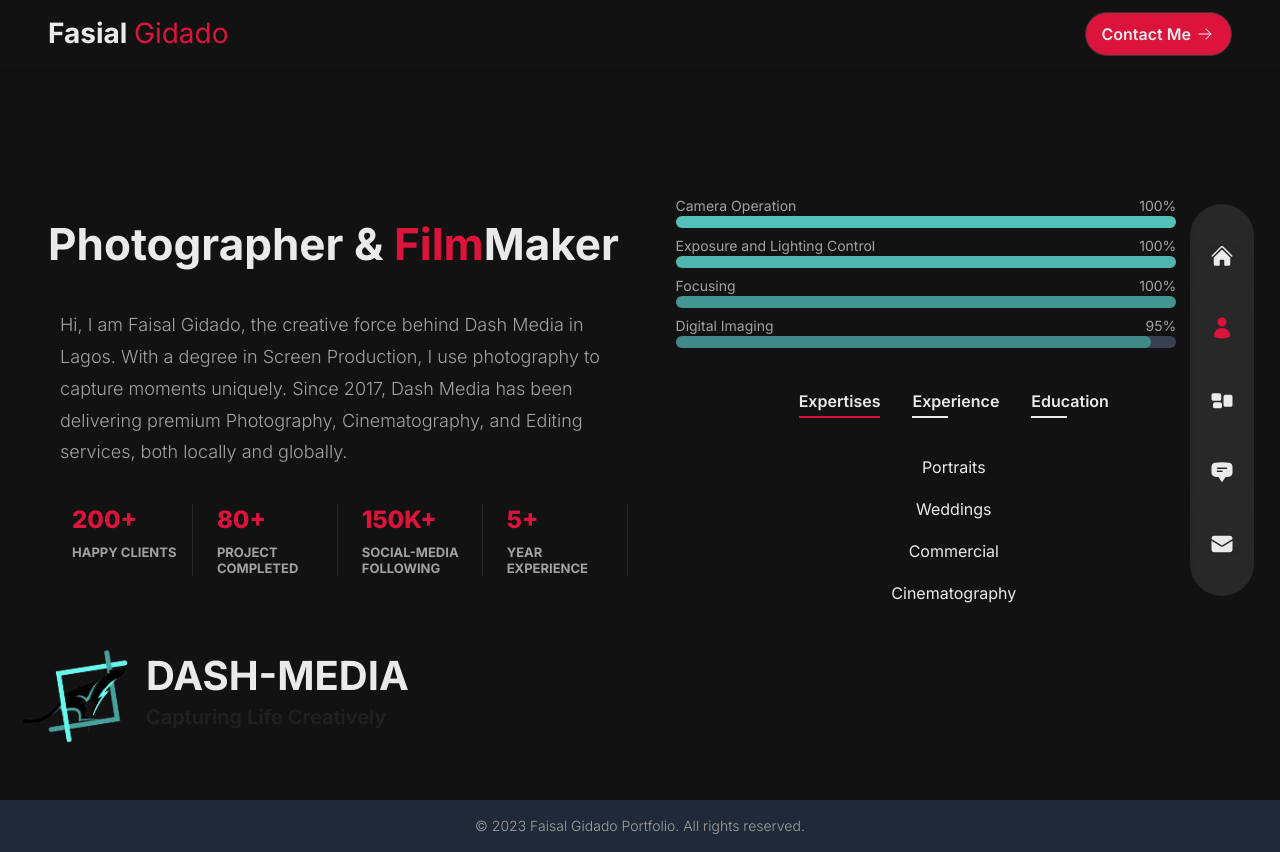
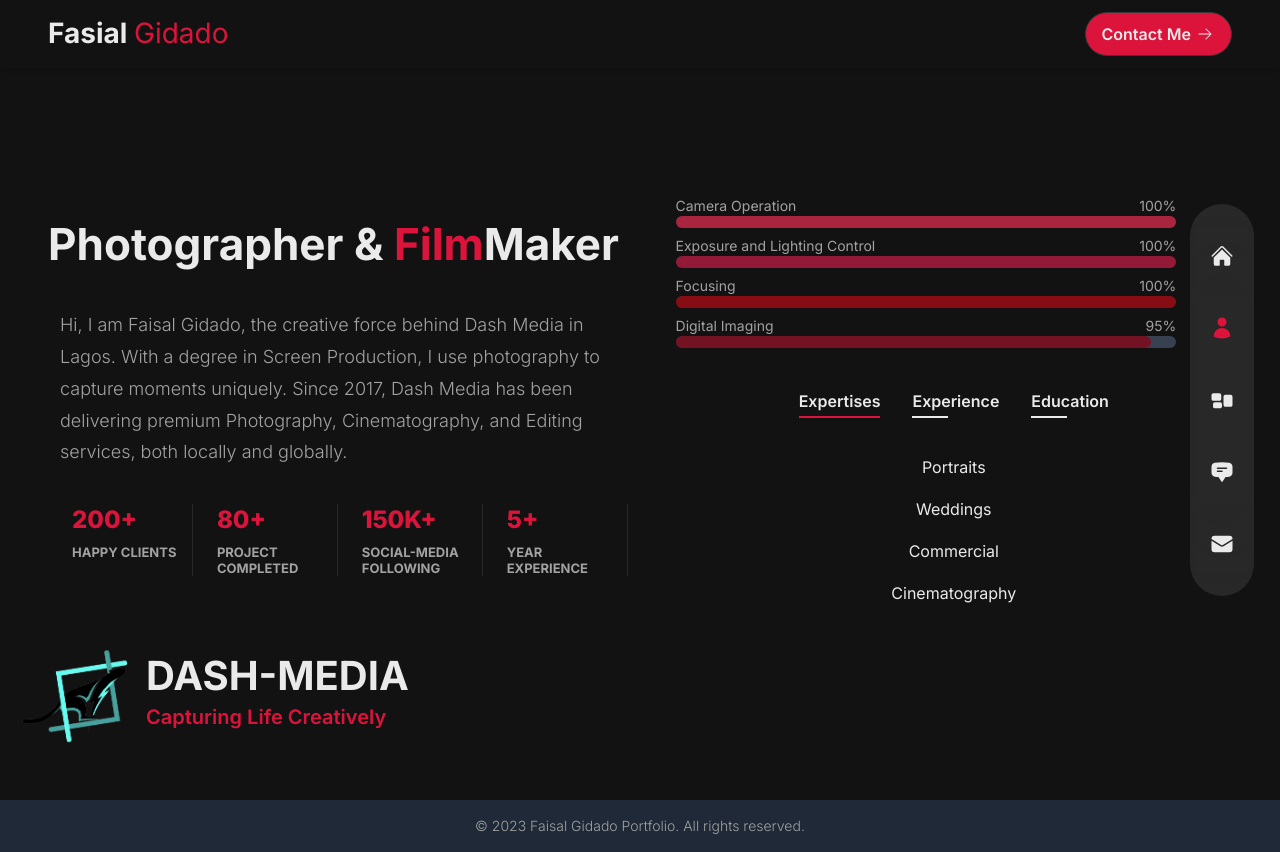
Before and after one commit to kayode-victor/faisal-portfolio, a Next.js app: page /about in a window 1280 px wide. Built offline with nearby package versions, Linux system fonts and the light colour scheme.

Commit message:
Mew file working-7

```diff
--- a/components/Logo.jsx
+++ b/components/Logo.jsx
@@ -11,7 +11,7 @@ const Logo = () => {
         <Image src={"/logo1.png"} alt="img-logo" height={130} width={130} />
         <div>
           <h2 className="bold-40 font-bold">DASH-MEDIA</h2>
-          <p className="text-tertiary medium-20">Capturing Life Creatively</p>
+          <p className="text-secondary medium-20">Capturing Life Creatively</p>
         </div>
       </div>
 
--- a/components/Nav.jsx
+++ b/components/Nav.jsx
@@ -15,7 +15,7 @@ const Nav = () => {
             href={link.path}
             className={`${
               link.path === pathname && "text-secondary"
-            } flexCenter hover:text-tertiary p-2 group relative`}
+            } flexCenter hover:text-secondary p-2 group relative`}
           >
             <div className="bg-white text-black absolute right-16 border rounded p-1 items-center hidden xl:group-hover:flex">
               <div className="text-[16px] px-4 py-2 font-semibold text-gray-50 capitalize leading-none">
--- a/pages/about/index.jsx
+++ b/pages/about/index.jsx
@@ -86,7 +86,7 @@ const About = () => {
               <span>100%</span>
             </div>
             <div className="relative bg-tertiary h-3 w-full rounded-full">
-              <span className="absolute top-0 left-0 h-full w-[100%] bg-[#66fcf1] rounded-full animate-pulse"></span>
+              <span className="absolute top-0 left-0 h-full w-[100%] bg-[#db274b] rounded-full animate-pulse"></span>
             </div>
           </div>
           <div>
@@ -95,7 +95,7 @@ const About = () => {
               <span>100%</span>
             </div>
             <div className="relative bg-tertiary h-3 w-full rounded-full">
-              <span className="absolute top-0 left-0 h-full w-[100%] bg-[#64ebe4] rounded-full animate-pulse"></span>
+              <span className="absolute top-0 left-0 h-full w-[100%] bg-[#bd1743] rounded-full animate-pulse"></span>
             </div>
           </div>
           <div>
@@ -104,7 +104,7 @@ const About = () => {
               <span>100%</span>
             </div>
             <div className="relative bg-tertiary h-3 w-full rounded-full">
-              <span className="absolute top-0 left-0 h-full w-[100%] bg-[#52c2bc] rounded-full animate-pulse"></span>
+              <span className="absolute top-0 left-0 h-full w-[100%] bg-[#ad0712] rounded-full animate-pulse"></span>
             </div>
           </div>
           <div>
@@ -113,7 +113,7 @@ const About = () => {
               <span>95%</span>
             </div>
             <div className="relative bg-gray-700 h-3 w-full rounded-full">
-              <span className="absolute top-0 left-0 h-full w-[95%] bg-[#45a29e] rounded-full animate-pulse"></span>
+              <span className="absolute top-0 left-0 h-full w-[95%] bg-[#890212] rounded-full animate-pulse"></span>
             </div>
           </div>
         </div>
```
